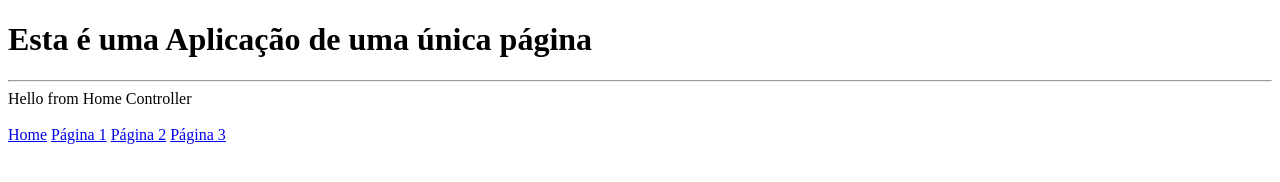
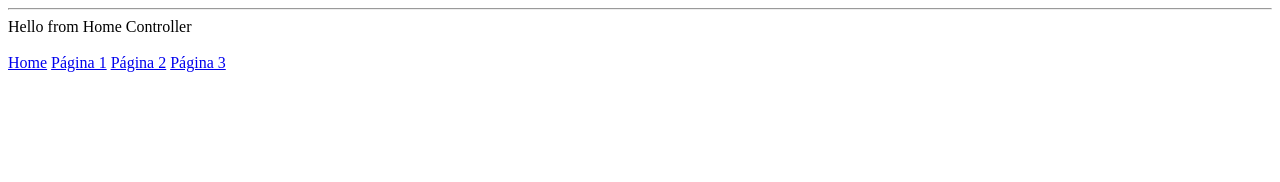
Before and after one commit to Wi2dsouza/spa2.0, a plain HTML site: page index.html in a window 1280 px wide. Drawn offline with nearby package versions, Linux system fonts and the light colour scheme.

Commit message:
master
comentario na index.html

```diff
--- a/index.html
+++ b/index.html
@@ -10,7 +10,7 @@
 
 </head>
 <body>
-	<h1>Esta é uma Aplicação de uma única página</h1>
+	<!--<h1>Esta é uma Aplicação de uma única página</h1>-->
 	<hr>
 
 	<div ng-view></div>
```
